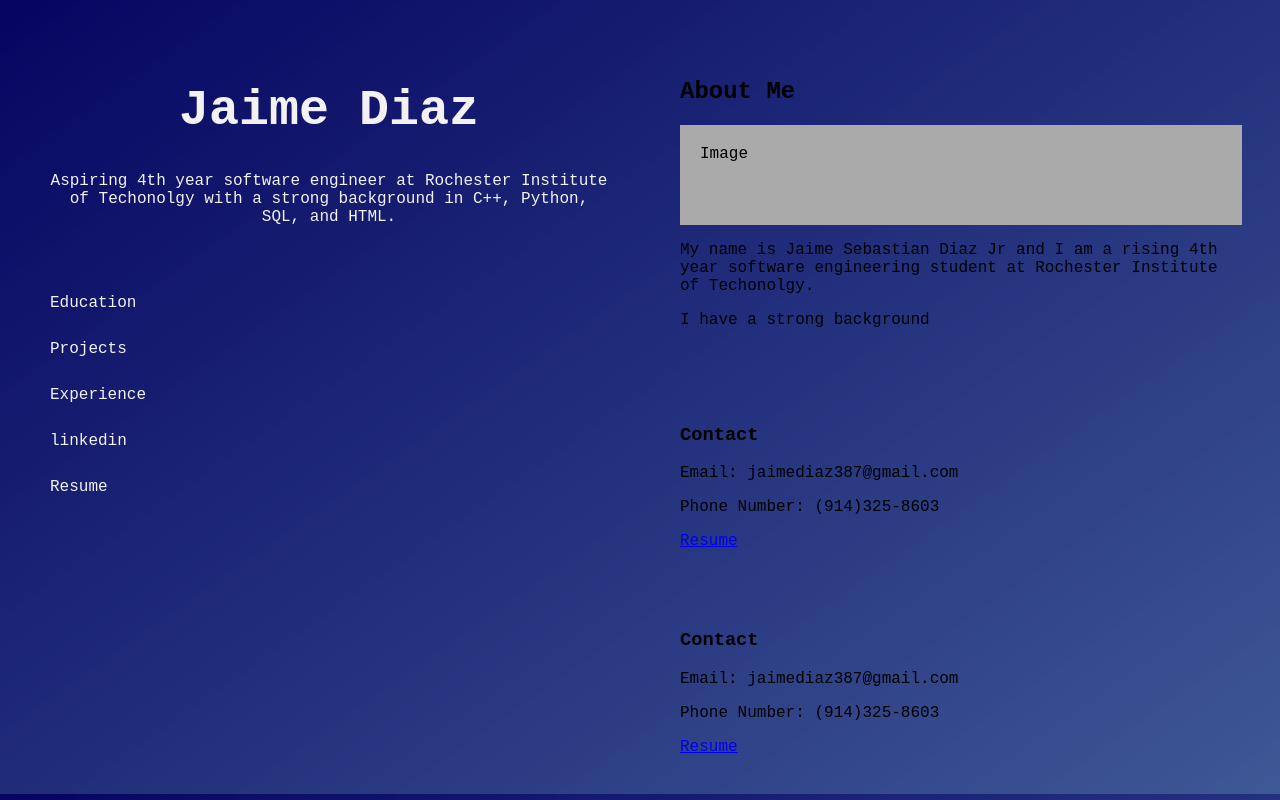
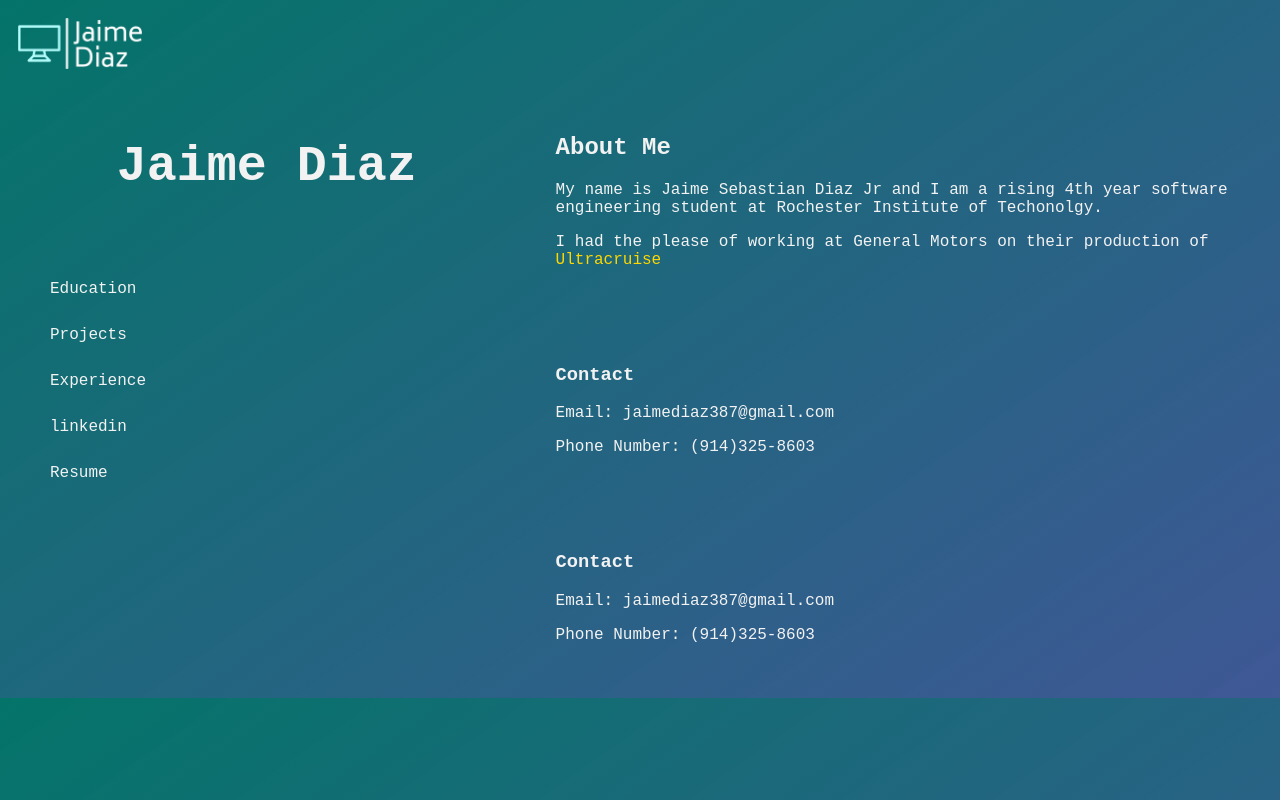
Before and after one commit to Jsd5582/Website, a plain HTML site: page src/index.html in a window 1280 px wide. Drawn offline with Linux system fonts and the light colour scheme.

Commit message:
Added logo to the main page and css reference in the additional pages

```diff
--- a/src/index.html
+++ b/src/index.html
@@ -8,12 +8,13 @@
 </head>
 <body>
 
-
+  <header>
+    <img src="jaime-diaz-low-resolution-logo-color-on-transparent-background.png" alt="Logo" class="Logo"
+  </header>
   <div class="row">
     <div class="leftcolumn">
       <div class="header">
         <h1>Jaime Diaz</h1>
-        <p>Aspiring 4th year software engineer at Rochester Institute of Techonolgy with a strong background in C++, Python, SQL, and HTML.</p>
       </div>
 
       <div class="Sections">
@@ -28,23 +29,22 @@
     <div class="rightcolumn">
       <div class="card">
         <h2>About Me</h2>
-        <div class="fakeimg" style="height:100px;">Image</div>
         <p>My name is Jaime Sebastian Diaz Jr and I am a rising 4th year software engineering student at Rochester Institute of Techonolgy.</p>
-        <p>I have a strong background </p>
+        <p>I had the please of working at General Motors on their production of
+          <a href="https://www.gm.com/commitments/path-to-autonomous">Ultracruise</a>
+        </p>
       </div>
 
       <div class="card">
         <h3>Contact</h3>
         <p>Email: jaimediaz387@gmail.com</p>
         <p>Phone Number: (914)325-8603</p>
-        <a href="Jaime_Diaz copy.pdf">Resume</a>
       </div>
 
       <div class="card">
         <h3>Contact</h3>
         <p>Email: jaimediaz387@gmail.com</p>
         <p>Phone Number: (914)325-8603</p>
-        <a href="Jaime_Diaz copy.pdf">Resume</a>
       </div>
 
     </div>
--- a/src/style.css
+++ b/src/style.css
@@ -5,7 +5,8 @@
 body {
   font-family: OCR A Std, monospace	;
   padding: 10px;
-  background: linear-gradient(-35deg,#334d8ff0, #050561);
+  background: linear-gradient(-35deg,#334d8ff0, #047469);
+  color: #f2f2f2;
 }
 
 /* Header/Blog Title */
@@ -19,12 +20,17 @@ body {
   font-size: 50px;
 }
 
+/* Logo */
+.Logo{
+  max-width: 10%;
+  max-height: 10%;
+}
 
 /* Create two unequal columns that floats next to each other */
 /* Left column */
 .leftcolumn {
   float: left;
-  width: 50%;
+  width: 40%;
   text-align: center;
   display: block;
 }
@@ -49,17 +55,20 @@ body {
   position: relative;
 }
 
+
 .Sections a:hover{
   color: white;
   transform: translate(50px);
+
 }
 
 /* Right column */
 .rightcolumn {
   float: left;
-  width: 50%;
+  width: 60%;
   padding-left: 20px;
 }
+
 
 /* Fake image */
 .fakeimg {
@@ -72,6 +81,11 @@ body {
 .card {
   padding: 20px;
   margin-top: 20px;
+}
+
+.card a{
+  text-decoration: none;
+  color: gold;
 }
 
 /* Clear floats after the columns */
```
Also changed, not shown: src/Projects.html (+15 -0 lines), src/experience.html (+18 -0 lines), src/jaime-diaz-low-resolution-logo-color-on-transparent-background.png (added).
